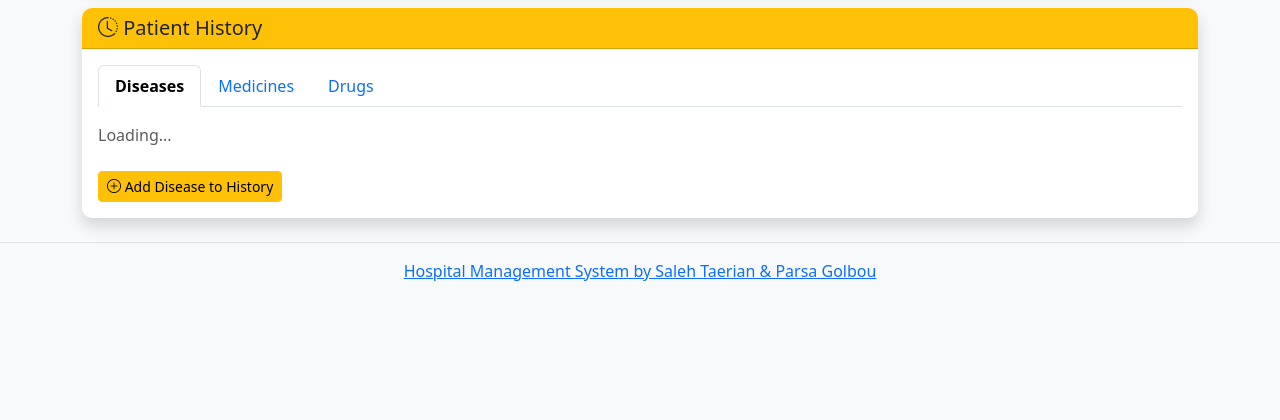
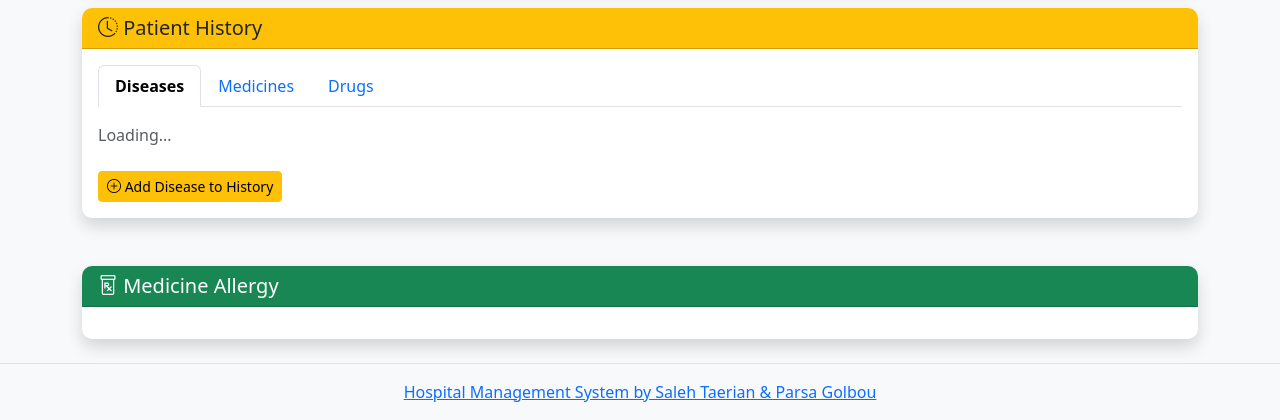
Before and after one commit to SalehTaerian/hospital-management-system, a Flask app: page /doctor/appointment/1 in a window 1280 px wide. Shown: the part 699-1119 px from the top of the page. Before the commit the page ends 980 px from the top, so only its background shows below. Run offline with Flask 3, Linux system fonts and the light colour scheme; the visitor is signed in with stand-in values (Sample User, id 1); data that the repository does not hold is empty; some libraries are stand-ins or nearby versions.

Commit message:
medicine allergy and medicine conflict warn added

```diff
--- a/app/database/queries/doctor_queries.py
+++ b/app/database/queries/doctor_queries.py
@@ -366,6 +366,21 @@ def get_patient_medicine_history(patient_id):
         fetch_all=True,
         fetch_dict=True
     )
+def get_medicine_allergy(appointment_id):
+    query = """
+        SELECT
+            i.medicineName
+        FROM medicalRecord m
+        JOIN medicineAllergy ma ON ma.mID = m.mID
+        JOIN icdmCode i ON i.icdmID = ma.icdmID
+        WHERE m.mID = %s
+    """
+    return DatabaseConnection.execute_query(
+        query,
+        (appointment_id,),
+        fetch_all=True,
+        fetch_dict=True
+    )
 
 def get_patient_drug_history(patient_id):
     query = """
--- a/app/database/schema.sql
+++ b/app/database/schema.sql
@@ -160,7 +160,12 @@ CREATE TABLE IF NOT EXISTS icdmCode (
     medicineName VARCHAR(20) NOT NULL
 );
 
-
+CREATE TABLE IF NOT EXISTS medicineAllergy
+(
+    allergy_ID SERIAL PRIMARY KEY,
+    mID INTEGER NOT NULL REFERENCES medicalRecord(mID) ON DELETE CASCADE,
+    icdmID INTEGER NOT NULL REFERENCES icdmCode(icdmID) ON DELETE CASCADE
+);
 CREATE TABLE IF NOT EXISTS icdsCode (
     icdsID SERIAL PRIMARY KEY,
     surgeryName VARCHAR(20),
--- a/app/routes/doctor_routes.py
+++ b/app/routes/doctor_routes.py
@@ -35,8 +35,8 @@ def patient_detail(patient_id):
 def appointment_detail(appointment_id):
     if not doctor_login_required():
         return redirect('/staff-login')
-
-    return render_template('doctor/appointment_detail.html', appointment_id=appointment_id)
+    medicineAllergy = get_medicine_allergy_service(appointment_id)
+    return render_template('doctor/appointment_detail.html', appointment_id=appointment_id, medicineAllergy = medicineAllergy)
 
 
 @doctor_bp.route('/api/patients', methods=['GET'])
--- a/app/services/doctor_service.py
+++ b/app/services/doctor_service.py
@@ -1,118 +1,144 @@
 from app.database.queries.doctor_queries import *
+
 
 def get_doctor_patients_service(doctor_id):
     return get_doctor_patients(doctor_id)
 
+
 def get_patient_logs_service(patient_id):
     return get_patient_logs(patient_id)
+
 
 def get_patient_warnings_service(patient_id):
     return get_patient_warnings(patient_id)
 
+
 def get_all_active_warnings_service():
     return get_all_active_warnings()
+
 
 def mark_warning_checked_service(warning_id):
     return mark_warning_checked(warning_id)
 
+
 def mark_warnings_checked_for_patient_service(patient_id):
     return mark_warnings_checked_for_patient(patient_id)
+
 
 def get_doctor_appointments_service(doctor_id):
     appointments = get_doctor_appointments(doctor_id)
 
     for apt in appointments:
-        if 'time' in apt and apt['time']:
-            apt['time'] = str(apt['time'])
-        if 'date' in apt and apt['date']:
-            apt['date'] = str(apt['date'])
-        if 'createdat' in apt and apt['createdat']:
-            apt['createdat'] = str(apt['createdat'])
+        if "time" in apt and apt["time"]:
+            apt["time"] = str(apt["time"])
+        if "date" in apt and apt["date"]:
+            apt["date"] = str(apt["date"])
+        if "createdat" in apt and apt["createdat"]:
+            apt["createdat"] = str(apt["createdat"])
 
     return appointments
+
 
 def get_appointment_by_id_service(appointment_id):
     appointment = get_appointment_by_id(appointment_id)
     if not appointment:
         raise ValueError("Appointment not found")
 
-    if 'time' in appointment and appointment['time']:
-        appointment['time'] = str(appointment['time'])
-    if 'date' in appointment and appointment['date']:
-        appointment['date'] = str(appointment['date'])
-    if 'createdat' in appointment and appointment['createdat']:
-        appointment['createdat'] = str(appointment['createdat'])
+    if "time" in appointment and appointment["time"]:
+        appointment["time"] = str(appointment["time"])
+    if "date" in appointment and appointment["date"]:
+        appointment["date"] = str(appointment["date"])
+    if "createdat" in appointment and appointment["createdat"]:
+        appointment["createdat"] = str(appointment["createdat"])
 
     diseases = get_appointment_diseases(appointment_id)
     medicines = get_appointment_medicines(appointment_id)
     vitals = get_appointment_vitals(appointment_id)
 
-    appointment['diseases'] = diseases
-    appointment['medicines'] = medicines
-    appointment['vitals'] = vitals
+    appointment["diseases"] = diseases
+    appointment["medicines"] = medicines
+    appointment["vitals"] = vitals
 
     return appointment
+
+
 def add_disease_diagnosis_service(data):
-    if not data.get('appoID'):
+    if not data.get("appoID"):
         raise ValueError("Appointment ID is required")
-    if not data.get('icdID'):
+    if not data.get("icdID"):
         raise ValueError("Disease is required")
     return add_disease_diagnosis(data)
 
+
 def add_disease_history_service(data):
-    if not data.get('mID'):
+    if not data.get("mID"):
         raise ValueError("Medical record ID is required")
-    if not data.get('icdID'):
+    if not data.get("icdID"):
         raise ValueError("Disease is required")
     return add_disease_history(data)
 
+
 def add_medicine_diagnosis_service(data):
-    if not data.get('appoID'):
+    if not data.get("appoID"):
         raise ValueError("Appointment ID is required")
-    if not data.get('icdmID'):
+    if not data.get("icdmID"):
         raise ValueError("Medicine is required")
     return add_medicine_diagnosis(data)
 
+
 def add_medicine_history_service(data):
-    if not data.get('mID'):
+    if not data.get("mID"):
         raise ValueError("Medical record ID is required")
-    if not data.get('icdmID'):
+    if not data.get("icdmID"):
         raise ValueError("Medicine is required")
     return add_medicine_history(data)
 
+
 def add_drug_history_service(data):
-    if not data.get('mID'):
+    if not data.get("mID"):
         raise ValueError("Medical record ID is required")
-    if not data.get('description'):
+    if not data.get("description"):
         raise ValueError("Drug description is required")
     return add_drug_history(data)
 
+
 def add_vital_sign_service(data):
-    if not data.get('appoID'):
+    if not data.get("appoID"):
         raise ValueError("Appointment ID is required")
-    if not data.get('parameterID'):
+    if not data.get("parameterID"):
         raise ValueError("Parameter is required")
-    if data.get('parameterValue') is None:
+    if data.get("parameterValue") is None:
         raise ValueError("Value is required")
     return add_vital_sign(data)
+
 
 def get_icd_codes_service():
     return get_icd_codes()
 
+
 def get_icdm_codes_service():
     return get_icdm_codes()
+
 
 def get_parameter_list_service():
     return get_parameter_list()
 
+
 def get_patient_disease_history_service(patient_id):
     return get_patient_disease_history(patient_id)
+
 
 def get_patient_medicine_history_service(patient_id):
     return get_patient_medicine_history(patient_id)
 
+
 def get_patient_drug_history_service(patient_id):
     return get_patient_drug_history(patient_id)
 
+
 def get_patient_logs_service(patient_id):
     return get_patient_logs(patient_id)
+
+
+def get_medicine_allergy_service(patient_id):
+    return get_medicine_allergy(patient_id)
--- a/app/services/request_service.py
+++ b/app/services/request_service.py
@@ -67,3 +67,7 @@ def get_tests_list_service():
 
 def get_departments_list_service():
     return get_departments_list()
+
+
+def medicine_conflict_service(medId):
+    return medicine_conflict(medId)
--- a/app/templates/doctor/appointment_detail.html
+++ b/app/templates/doctor/appointment_detail.html
@@ -326,6 +326,24 @@
         </div>
     </div>
 </div>
+<br>
+<br>
+<div>
+        <div class="card shadow">
+            <div class="card-header bg-success text-white">
+                <h5 class="mb-0"><i class="bi bi-prescription"></i> Medicine Allergy</h5>
+            </div>
+            <div class="card-body">
+            {%if medicineAllergy%}
+            {%for allergy in medicineAllergy%}
+                <div id="medicineDiagnosisList" style="border: 1px solid rgba(0, 0, 0, 0.268);padding: 3px; margin: 7px 0; border-radius:10px;">
+                    <p class="text-muted">{{allergy.medicineName}}</p>
+                </div>
+            {%endfor%}
+            {%endif%}
+            </div>
+        </div>
+    </div>
 {% endblock %}
 
 {% block scripts %}
```
Also changed, not shown: app/database/queries/request_queries.py (+10 -0 lines), app/routes/request_routes.py (+14 -0 lines), app/templates/staff/create_request.html (+24 -0 lines), app/database/queries/staff_queries.py (line endings or trailing spaces), app/services/staff_service.py (line endings or trailing spaces).
